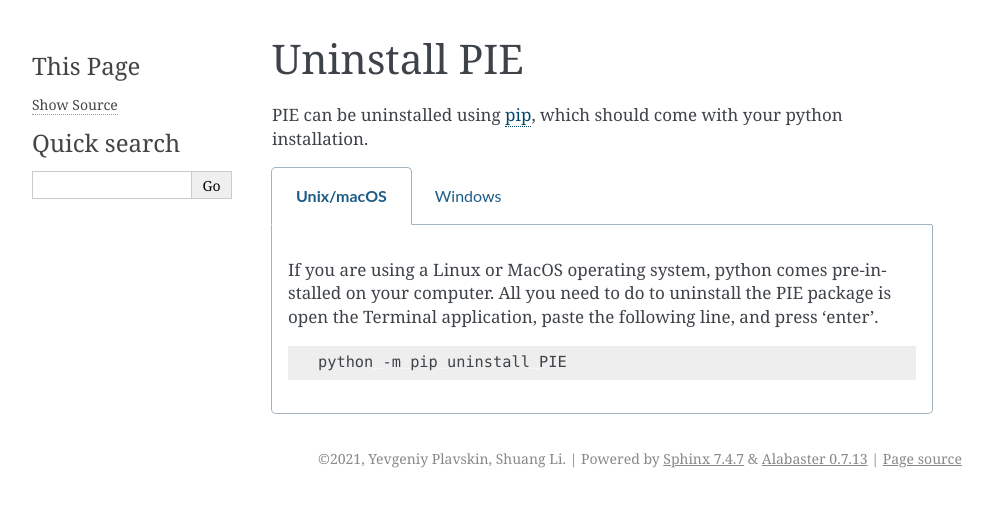
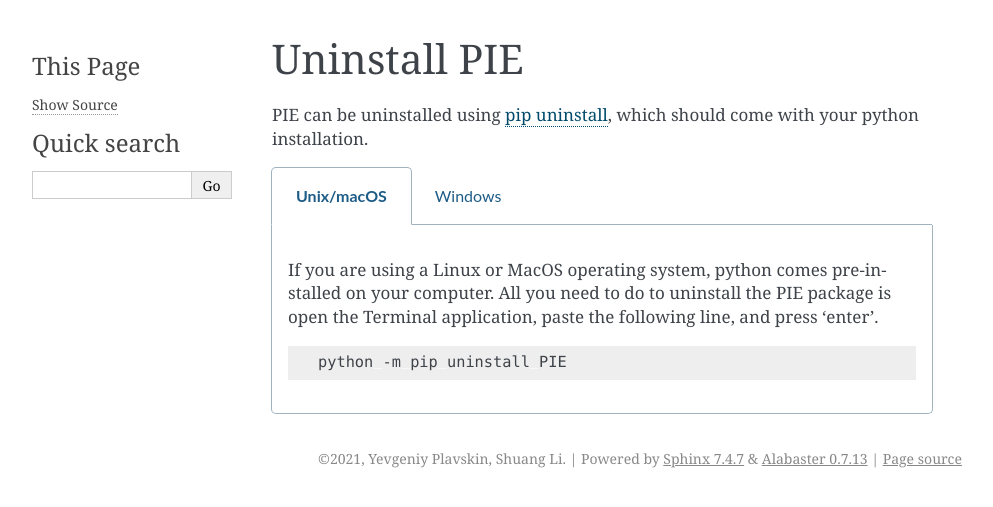
Before and after one commit to Siegallab/PIE, a Sphinx documentation site: the page built from docs/source/unistallation.rst, in a window 1280 px wide. Shown: the top 507 px of the page, without its empty margins (148-1141 px from the left). Built offline with Sphinx 7.4.7, drawn with Linux system fonts in a browser that asks for light colours; pages that are not in the unit, such as notebooks, are missing from menus.

Commit message:
Update unistallation.rst

```diff
--- a/docs/source/unistallation.rst
+++ b/docs/source/unistallation.rst
@@ -2,7 +2,7 @@ Uninstall PIE
 ==============
 
 
-PIE can be uninstalled using `pip <https://pip.pypa.io/en/stable/>`_, which should come with your python installation.
+PIE can be uninstalled using `pip uninstall <https://pip.pypa.io/en/stable/cli/pip_uninstall/>`_, which should come with your python installation.
 
 .. tabs::
 
```
